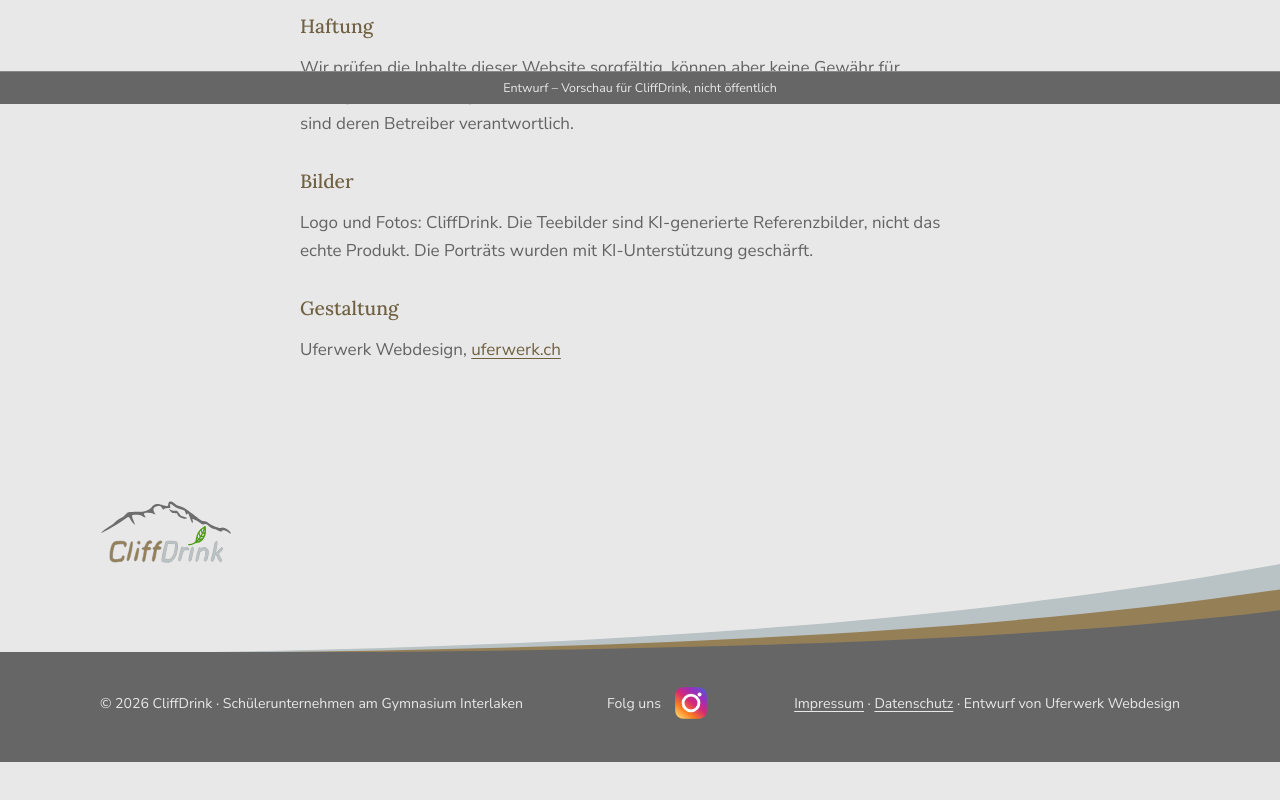
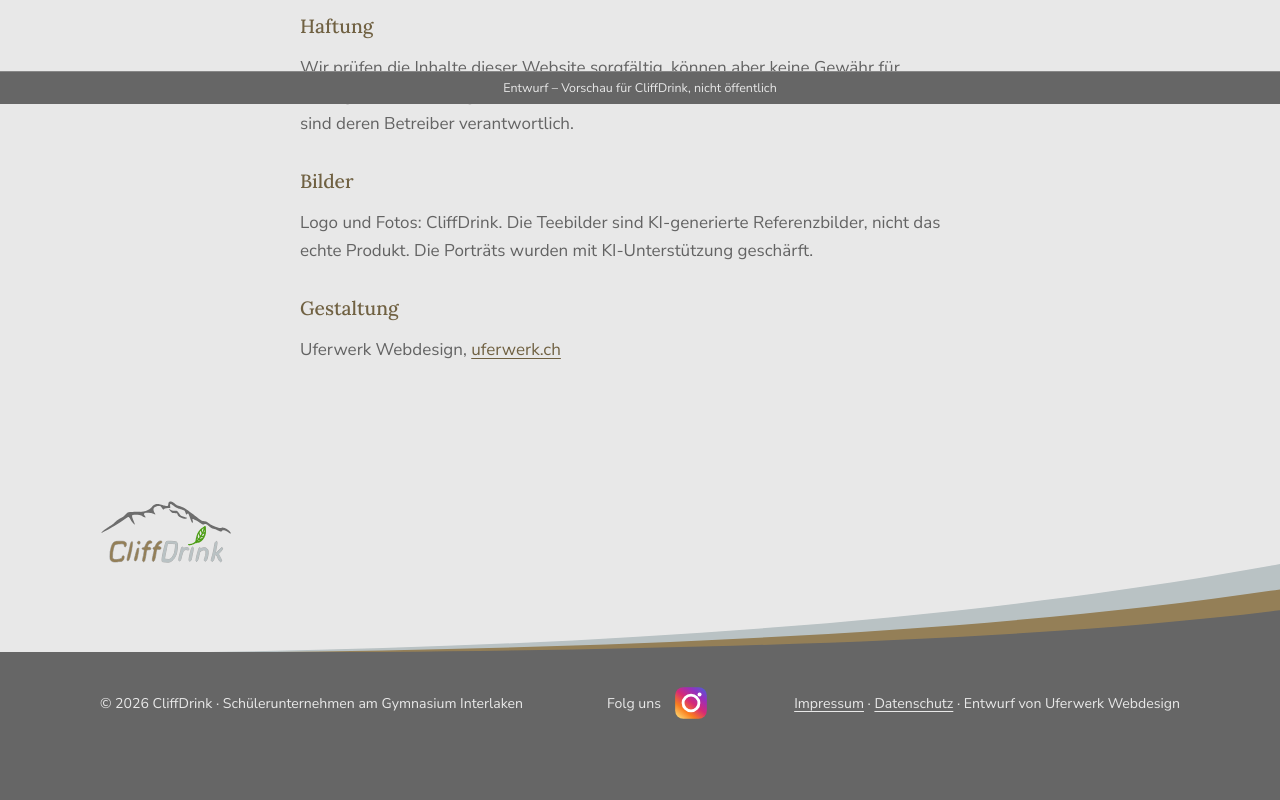
Before and after one commit to DrHonigtauBunsenbrenner/aarewerk, a plain HTML site: page vorschau/cliffdrink/impressum.html in a window 1280 px wide. Shown: the part 696-1496 px from the top of the page. Drawn offline with Linux system fonts and the light colour scheme.

Commit message:
Vorschau CliffDrink: Abstand für Banner im Footer statt heller Streifen

```diff
--- a/vorschau/cliffdrink/css/style.css
+++ b/vorschau/cliffdrink/css/style.css
@@ -319,7 +319,8 @@ html.js:not(.reduced-motion) .tea.reveal[data-delay="5"]{transition-delay:350ms}
 
 /* Vorschau-Hinweis (nur auf uferwerk.ch/vorschau/cliffdrink/) */
 .preview-banner{position:fixed;left:0;right:0;bottom:0;z-index:20;padding:.45rem .9rem;font-size:.78rem;line-height:1.4;text-align:center;color:#e8e8e8;background:#666666;border-top:1px solid rgba(232,232,232,.25)}
-body{padding-bottom:2.6rem}
+body{padding-bottom:0}
+.site-foot{padding-bottom:calc(2.5rem + 2.6rem)}
 .media-note{margin:1.1rem 0 0;font-size:.82rem;color:var(--muted);max-width:44ch}
 .tl-item .media-note{margin-top:1rem;padding-left:2.75rem}
 .cform .btn:disabled{opacity:1;cursor:not-allowed;background:#b9c2c4;color:#3c3c3c}
```
